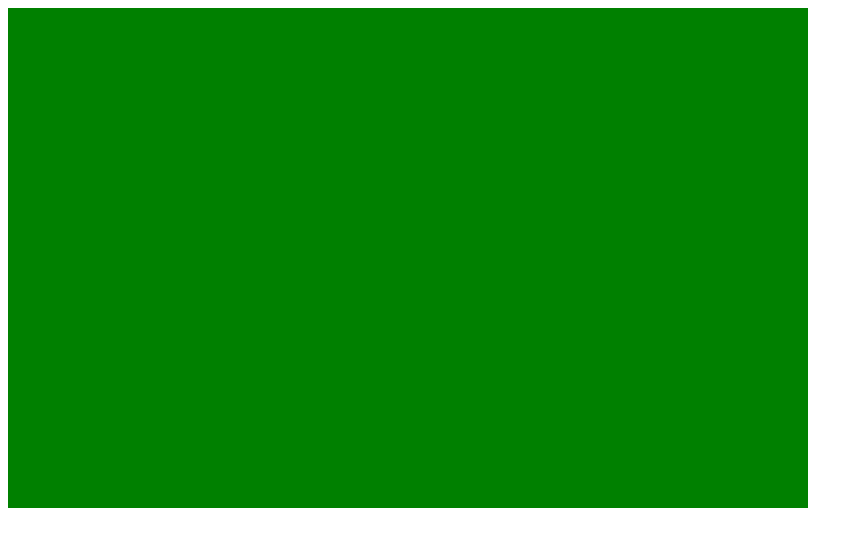
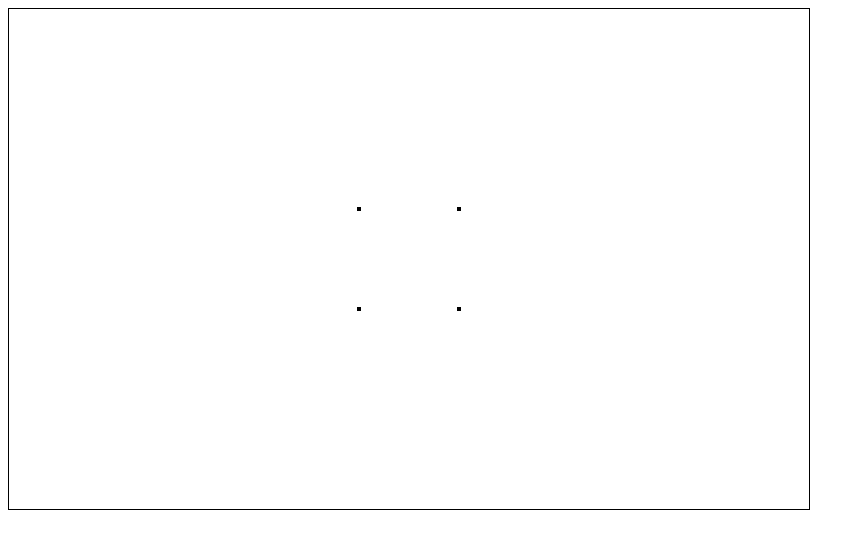
Before and after one commit to BJWielink/warehouse, a website built with Vite: page index.html in a window 1280 px wide. Shown: the whole page, without its empty margins (0-865 px from the left). Built offline with nearby package versions, Linux system fonts and the light colour scheme.

Commit message:
render using translation matrix

```diff
--- a/index.html
+++ b/index.html
@@ -6,7 +6,7 @@
   <meta name="viewport" content="width=device-width, initial-scale=1">
 </head>
 <body>
-  <canvas id="canvas" width="800" height="500"></canvas>
+  <canvas id="canvas" width="800" height="500" style="border: 1px solid black;"></canvas>
   <script type="module" src="/src/main.js" defer></script>
 </body>
 </html>
--- a/src/main.js
+++ b/src/main.js
@@ -1,13 +1,130 @@
-/**
- * Initializes a new canvas to be used as renderer.
- * @param {HTMLCanvasElement} canvasElement - The element that will be used as canvas renderer.
- */
-function init(canvasElement) {
-    const ctx = canvasElement.getContext('2d');
+class Vector {
+    /**
+     * @type Number[]
+     */
+    #arr;
 
-    ctx.fillStyle = 'green';
-    ctx.fillRect(0, 0, canvasElement.width, canvasElement.height);
+    /**
+     * @constructor
+     * @param {...Number} n
+     */
+    constructor(...n) {
+        this.#arr = n;
+    }
+
+    /**
+     * @param {Number} n
+     * @return {Number}
+     */
+    get(n) {
+        return this.#arr[n];
+    }
+
+    /**
+     * @returns {?Number}
+     */
+    x() {
+        return this.#arr[0];
+    }
+
+    /**
+     * @returns {?Number}
+     */
+    y() {
+        return this.#arr[1];
+    }
+}
+
+class Matrix {
+    /**
+     * @type Array.<Array.<Number>>
+     */
+    m;
+
+    /**
+     * @param {...Array.<Number>} m
+     */
+    constructor(...m) {
+        this.m = m;
+    }
+
+    /**
+     * @param {Vector} vector
+     * @returns {Vector}
+     */
+    multiply(vector) {
+        let result = [];
+        for (let y = 0; y < this.height(); y++) {
+            let sum = 0;
+            for (let x = 0; x < this.width(); x++) {
+                sum += (vector.get(x) ?? 1) * this.m[y][x];
+            }
+            result.push(sum);
+        }
+        return new Vector(...result);
+    }
+
+    /**
+     * @return {number}
+     */
+    width() {
+        return this.m[0].length;
+    }
+
+    /**
+     * @return {number}
+     */
+    height() {
+        return this.m.length;
+    }
+}
+
+class Renderer {
+    /**
+     * @type {!CanvasRenderingContext2D}
+     */
+    ctx;
+
+    /**
+     * @type {!HTMLCanvasElement}
+     */
+    canvasElement;
+
+    /**
+     * @constructor
+     * @param {!HTMLCanvasElement} canvasElement
+     */
+    constructor(canvasElement) {
+        this.canvasElement = canvasElement;
+        this.ctx = canvasElement.getContext('2d');
+        this.render();
+    }
+
+    render() {
+        this.renderDots();
+    }
+
+    renderDots() {
+        const dots = [
+            new Vector(-50, -50, 0), // Top-left
+            new Vector(50, -50, 0),  // Top-right
+            new Vector(-50, 50, 0),  // Bottom-left
+            new Vector(50, 50, 0)    // Bottom-right
+        ];
+
+        const translationMatrix = new Matrix(
+            [1, 0, 0, this.canvasElement.width / 2],
+            [0, 1, 0, this.canvasElement.height / 2],
+            [0, 0, 1, 0],
+            [0, 0, 0, 1],
+        );
+
+        for (let dot of dots) {
+            dot = translationMatrix.multiply(dot);
+            this.ctx.fillRect(dot.x() - 2, dot.y() - 2, 4, 4);
+        }
+    }
 }
 
 const canvasElement = document.querySelector('#canvas');
-init(canvasElement);
+new Renderer(canvasElement);
```
